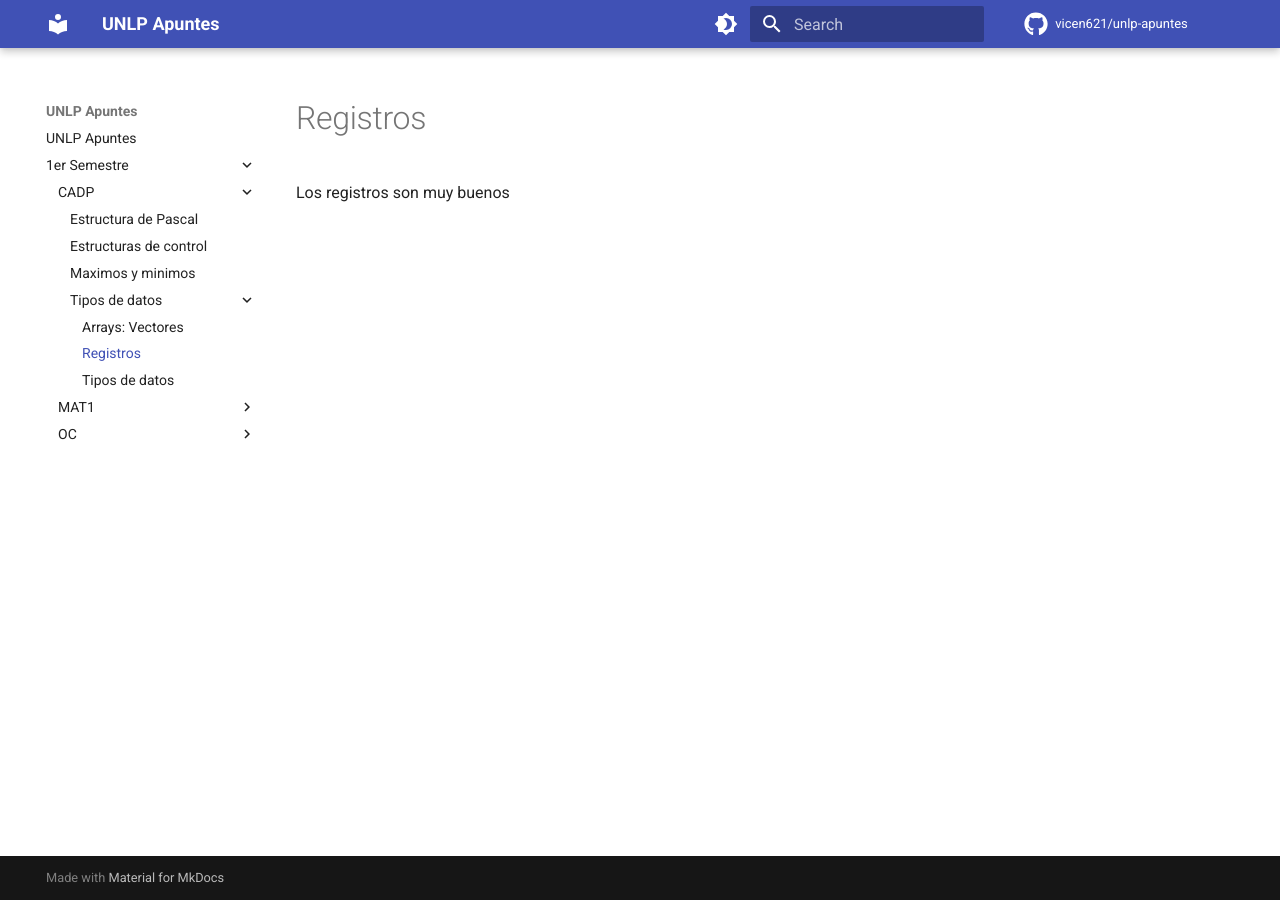
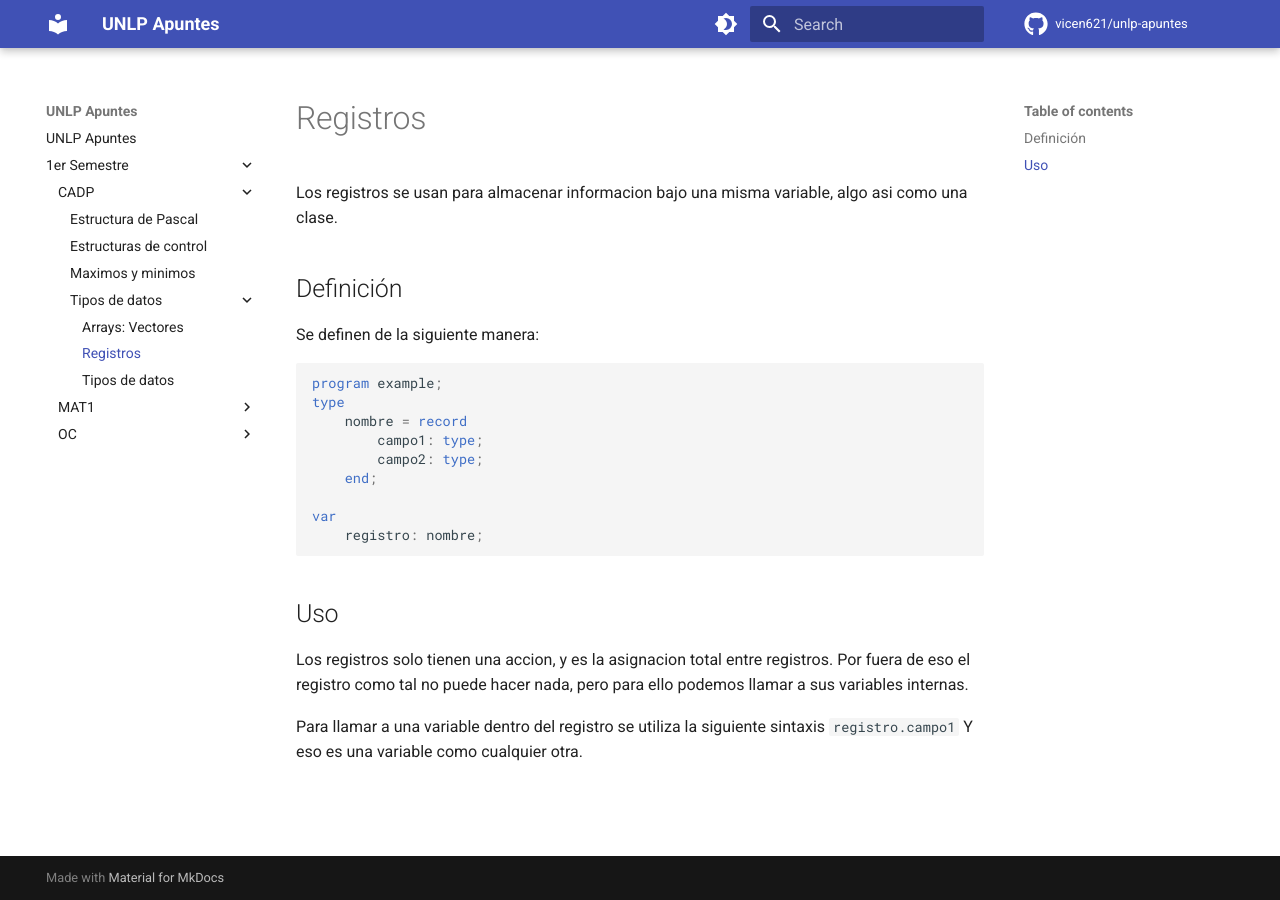
Before and after one commit to vicen621/UNLP-Apuntes, an MkDocs documentation site: the page built from docs/1er Semestre/CADP/Tipos de datos/Registros.md, in a window 1280 px wide. Built offline with MkDocs 1.6.1 and Material for MkDocs 9.7.7, drawn with Linux system fonts in a browser that asks for light colours; comment, search, counter and statistics services are not loaded.

Commit message:
vault backup: 2023-04-25 11:40:52

````diff
--- a/docs/1er Semestre/CADP/Tipos de datos/Registros.md
+++ b/docs/1er Semestre/CADP/Tipos de datos/Registros.md
@@ -1,3 +1,25 @@
 # Registros
 
-Los registros son muy buenos
+Los registros se usan para almacenar informacion bajo una misma variable, algo asi como una clase.
+
+## Definición
+
+Se definen de la siguiente manera:
+```pascal
+program example;
+type
+	nombre = record
+		campo1: type;
+		campo2: type;
+	end;
+
+var
+	registro: nombre;
+```
+
+## Uso
+
+Los registros solo tienen una accion, y es la asignacion total entre registros. Por fuera de eso el registro como tal no puede hacer nada, pero para ello podemos llamar a sus variables internas.
+
+Para llamar a una variable dentro del registro se utiliza la siguiente sintaxis `registro.campo1`
+Y eso es una variable como cualquier otra.
````
Also changed, not shown: docs/1er Semestre/CADP/Tipos de datos/Tipos de datos.md (+2 -1 lines), docs/1er Semestre/CADP/Tipos de datos/Arrays - Vectores.md (line endings or trailing spaces), 1 other file.
